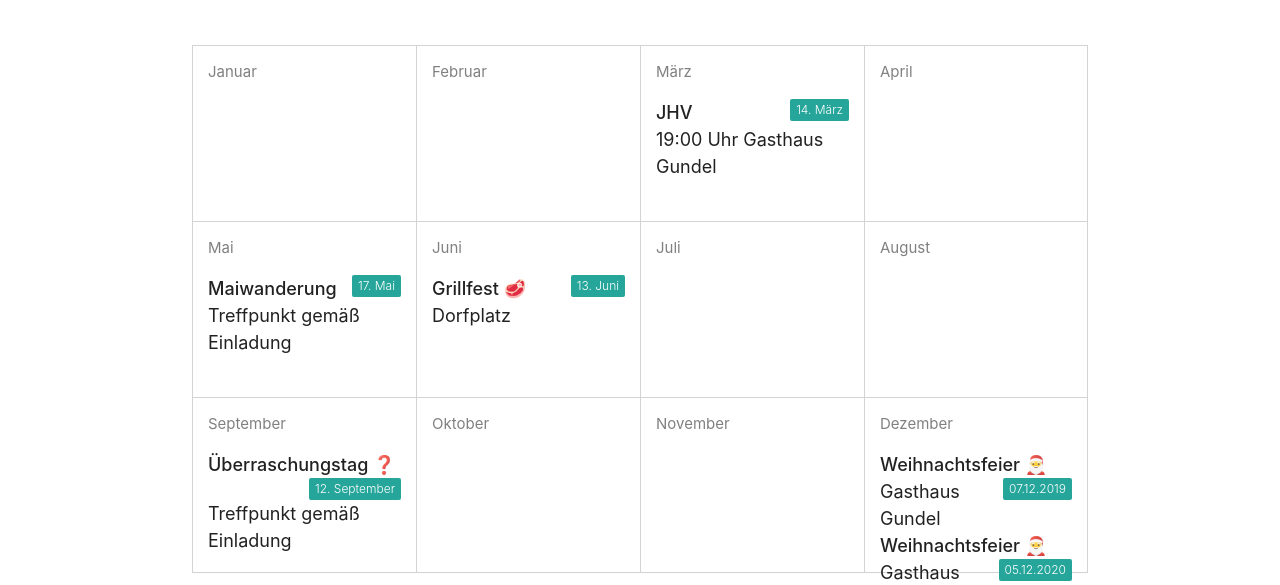
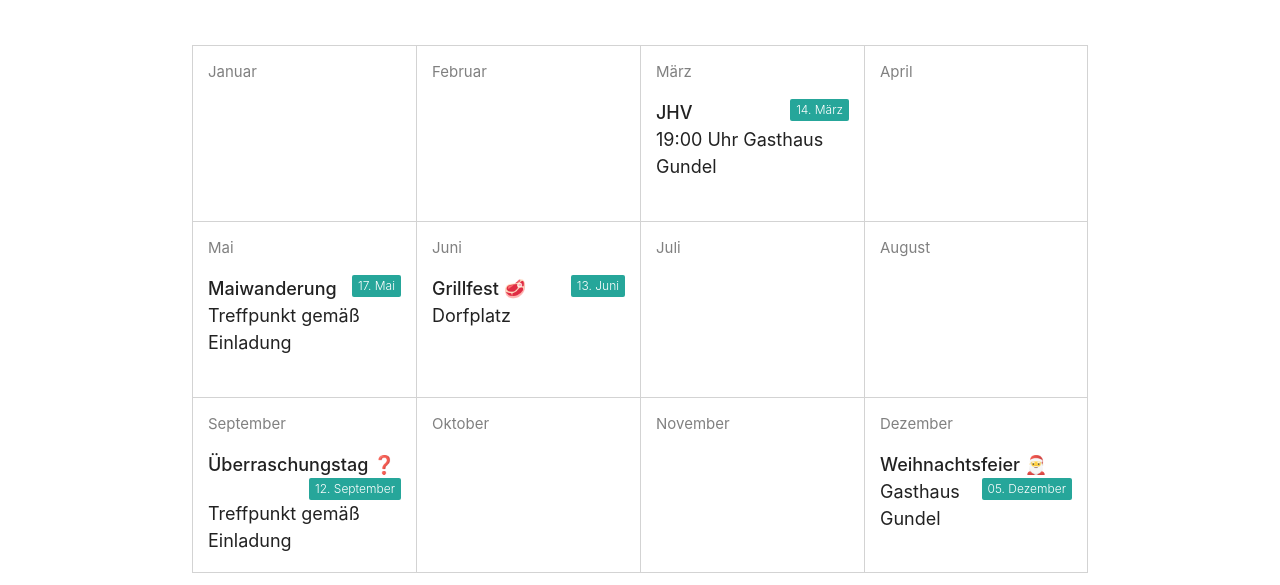
Before and after one commit to stefan-niedermann/aurachtaler, a plain HTML site: page termine.html in a window 1280 px wide. Shown: the part 215-800 px from the top of the page. Drawn offline with nearby package versions, Linux system fonts and the light colour scheme.

Commit message:
Remove Weihnachtsfeier from 2019

```diff
--- a/termine.html
+++ b/termine.html
@@ -312,14 +312,9 @@
                 </div>
                 <div class="col s12 m6 l4 xl3">
                     <p class="month">Dezember</p>
-                    <div class="event" data-img="weihnachtsfeier" data-date="2019-12-07">
-                        <strong>Weihnachtsfeier 🎅</strong>
-                        <span class="badge new date" data-badge-caption="">07.12.2019</span>
-                        <span class="location">Gasthaus Gundel</span>
-                    </div>
                     <div class="event" data-img="weihnachtsfeier" data-date="2020-12-05">
                         <strong>Weihnachtsfeier 🎅</strong>
-                        <span class="badge new date" data-badge-caption="">05.12.2020</span>
+                        <span class="badge new date" data-badge-caption="">05. Dezember</span>
                         <span class="location">Gasthaus Gundel</span>
                     </div>
                 </div>
```
